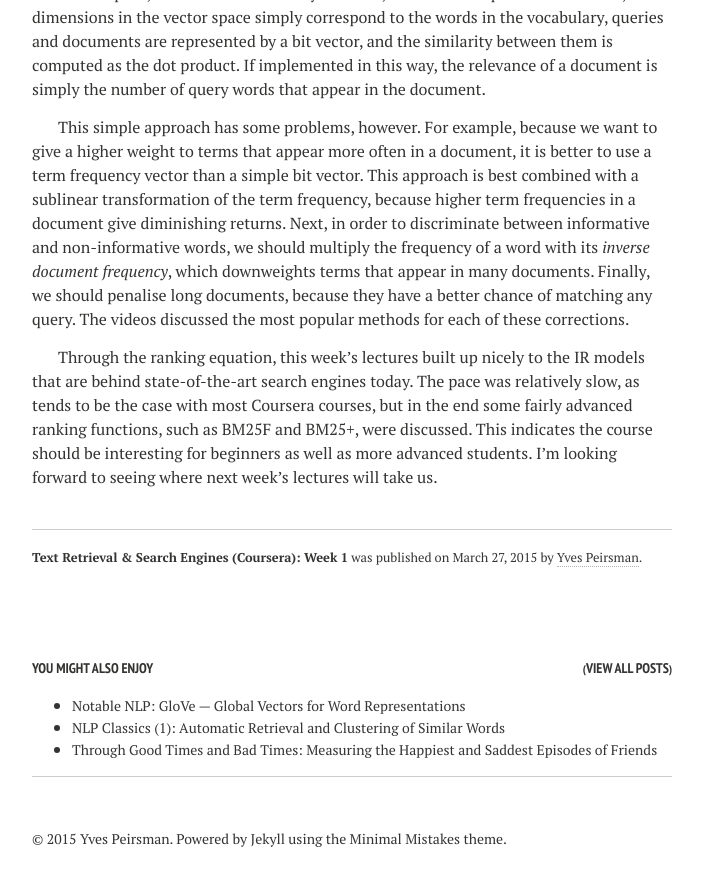
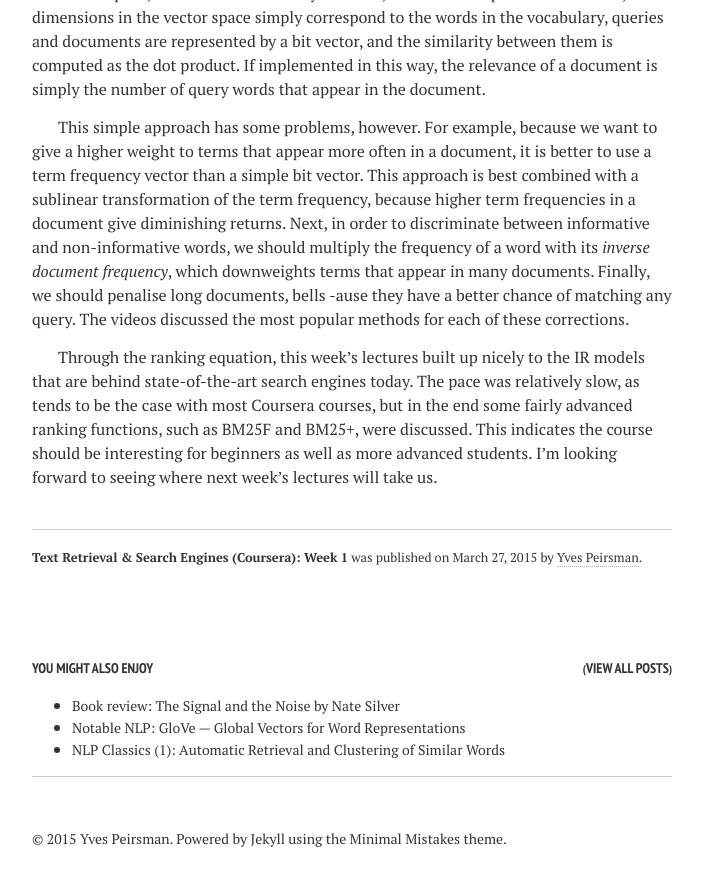
Before and after one commit to yvespeirsman/yvespeirsman.github.io, a Jekyll site: the page built from _posts/2015-03-25-text-retrieval-1.markdown, in a window 1280 px wide and 900 px high, scrolled down 1198 px. Shown: the top 886 px of the window, without its empty margins (288-991 px from the left). Built offline with Jekyll 4.4.1, drawn with Linux system fonts in a browser that asks for light colours; nearby versions of some CDN libraries; comment, search, counter and statistics services are not loaded; some of the changed lines change nothing that is shown.

Commit message:
New post about The Signal and the Noise

```diff
--- /dev/null
+++ b/_posts/2015-02-22-signal-and-noise.markdown
@@ -0,0 +1,21 @@
+---
+layout: post
+title:  "Book review: The Signal and the Noise by Nate Silver"
+date:   2015-02-22 9:00:00
+tags: Nate Silver Signal Noise book review
+comments: true
+---
+
+<p class="first">I recently read Nate Silver’s <em>The Signal and the Noise</em>, a book about statistical prediction. Silver is famous for building an innovative system for predicting baseball performance, and later forecasting the results of the 2012 American presidential election. In his book, he explores a vast array of areas where statistical models are used to predict the future &mdash; from baseball and politics to the weather, earthquakes and even terrorism &mdash; and investigates how these models have improved through time.</p>
+
+<p>The central premise of the book is that the best predictive models apply the so-called Bayesian approach. In contrast to frequentist methods, which rely only on the information in a small data sample, Bayesian models bring together three types of information. For example, if you want to determine if a patient has breast cancer after a positive mammogram, you need to know three things: the general prevalence of breast cancer (the so-called prior probability), the probability of a positive mammogram if the patient has cancer, and the probability of a positive mammogram if the patient does not have cancer. If you take a patient in her forties, the prior probability of breast cancer is relatively low: only 1.4%. Now assume our mammogram detects 75% of the breast cancers, and incorrectly claims the presence of cancer only 10% of the time. Although it sounds like bad news, such a positive mammogram raises the probability of cancer in our patient only to 10%. This counter-intuitive result is a surprise to many, and showcases the importance of Bayesian reasoning.</p>
+
+<p>Bayesian methods pervade many areas of prediction, and Silver explores quite a few of them: sports, politics, chess, finance, terrorism, weather, poker, earthquakes, etc. This choice for breadth rather than depth makes sense for a popular science book, but it also makes the whole rather anecdotical. There are no answers here for readers who seek more information than the very basics of Bayes’ theorem, or who want to get deeper insights into how exactly Silver arrived at his own accurate predictions about sports and politics. Still, the book has many interesting and entertaining moments.</p>
+
+<p>One part I particularly liked was Silver’s discussion of political pundits. In it, he reviews a study by Philip Tetlock, a professor of psychology and political science who was fascinated by the fact that so few political experts had predicted the collapse of the Soviet Union. Tetlock showed that on average, when they were asked to predict future political events, the political experts in his survey did barely better than random chance. The success of individual experts correlated largely with their type of personality: in general, it appeared that people who believe in Big Ideas (law-like principles that govern the world) are considerably worse at forecasting than people who believe in combining many little ideas and approaches. Unfortunately, the former type of personality is more often preferred by the media, even to the extent that “the more interviews that an expert had done with the press, Tetlock found, the <em>worse</em> his predictions tended to be.” </p>
+
+<p>Another fascinating study that Silver introduced me to, is John Ioannidis’ <em>Why Most Published Research Findings are False</em>. In this paper, Ioannidis cites “a variety of statistical and theoretical arguments to claim that (as his title implies) the <em>majority</em> of hypotheses deemed to be true in journals in medicine and most other academic and scientific professions are, in fact, false”. His claim is borne out by the experience of Bayer Laboratories, which found it was unable to replicate <em>two thirds</em> of the positive findings in medical journals. Silver rightly notes that in this era of Big Data, our predictions may actually be more prone to failure than before. After all, as the amount of information grows, there is an exponential increase in the number of hypotheses to investigate, and therefore, the number of false positives we will find. </p>
+
+<p>Finally, the most entertaining chapter in the book may be the story of how Deep Blue, the chess computer, defeated Gary Kasparov in 1997. Although Kasparov won the first game of their six-game match, he was baffled by one seemingly pointless move by Deep Blue, just before it resigned the game. Kasparov didn’t understand the computer could make such a tactical error in a simple position. As he studied the data, he found that the conventional play for Deep Blue would have led it to lose anyway, but only more than 20 moves later. The implication that the computer could see more than twenty moves ahead frightened him so much, Silver writes, that Kasparov would never defeat Deep Blue again. In fact, in the next game Kasparov resigned, although a tie was only seven moves away. “I was so impressed by the deep positional play of the computer”, he later said, “that I didn’t think there was any escape.”</p>
+
+<p>It’s clear there’s a lot to like about Nate Silver’s book. It has a wealth of topics, many interesting anecdotes, and an enjoyable introduction into Bayes’ theorem somewhere in between. Personally I would have liked to see a little more depth rather than breadth, as some chapters could have been replaced by a more detailed discussion of the predictive models that Silver mentions. It’s a difficult balance, however, and I appreciate <em>The Signal and the Noise</em> is mainly intended for a general audience. It certainly deserves a wide readership in these times where data and algorithms shape so much of our lives. This time, for sure, there isn’t any escape.</p>
--- a/_posts/2015-03-25-text-retrieval-1.markdown
+++ b/_posts/2015-03-25-text-retrieval-1.markdown
@@ -18,6 +18,6 @@ comments: true
 
 <p>The vector space model is actually a very simple concept: it represents a document and query on the basis of a term vector, and assumes the relevance of a document to a query is proportional to the similarity between the query and the document. The main differences between individual models lie in the precise definition of the dimensions in the vector space, the choice of similarity measure, etc. In the simplest instantiation, the dimensions in the vector space simply correspond to the words in the vocabulary, queries and documents are represented by a bit vector, and the similarity between them is computed as the dot product. If implemented in this way, the relevance of a document is simply the number of query words that appear in the document.</p>
 
-<p>This simple approach has some problems, however. For example, because we want to give a higher weight to terms that appear more often in a document, it is better to use a term frequency vector than a simple bit vector. This approach is best combined with a sublinear transformation of the term frequency, because higher term frequencies in a document give diminishing returns. Next, in order to discriminate between informative and non-informative words, we should multiply the frequency of a word with its <em>inverse document frequency</em>, which downweights terms that appear in many documents. Finally, we should penalise long documents, because they have a better chance of matching any query. The videos discussed the most popular methods for each of these corrections.</p>
+<p>This simple approach has some problems, however. For example, because we want to give a higher weight to terms that appear more often in a document, it is better to use a term frequency vector than a simple bit vector. This approach is best combined with a sublinear transformation of the term frequency, because higher term frequencies in a document give diminishing returns. Next, in order to discriminate between informative and non-informative words, we should multiply the frequency of a word with its <em>inverse document frequency</em>, which downweights terms that appear in many documents. Finally, we should penalise long documents, bells -ause they have a better chance of matching any query. The videos discussed the most popular methods for each of these corrections.</p>
 
 <p>Through the ranking equation, this week’s lectures built up nicely to the IR models that are behind state-of-the-art search engines today. The pace was relatively slow, as tends to be the case with most Coursera courses, but in the end some fairly advanced ranking functions, such as BM25F and BM25+, were discussed. This indicates the course should be interesting for beginners as well as more advanced students. I’m looking forward to seeing where next week’s lectures will take us.</p>
```
Also changed, not shown: 1 other file.
